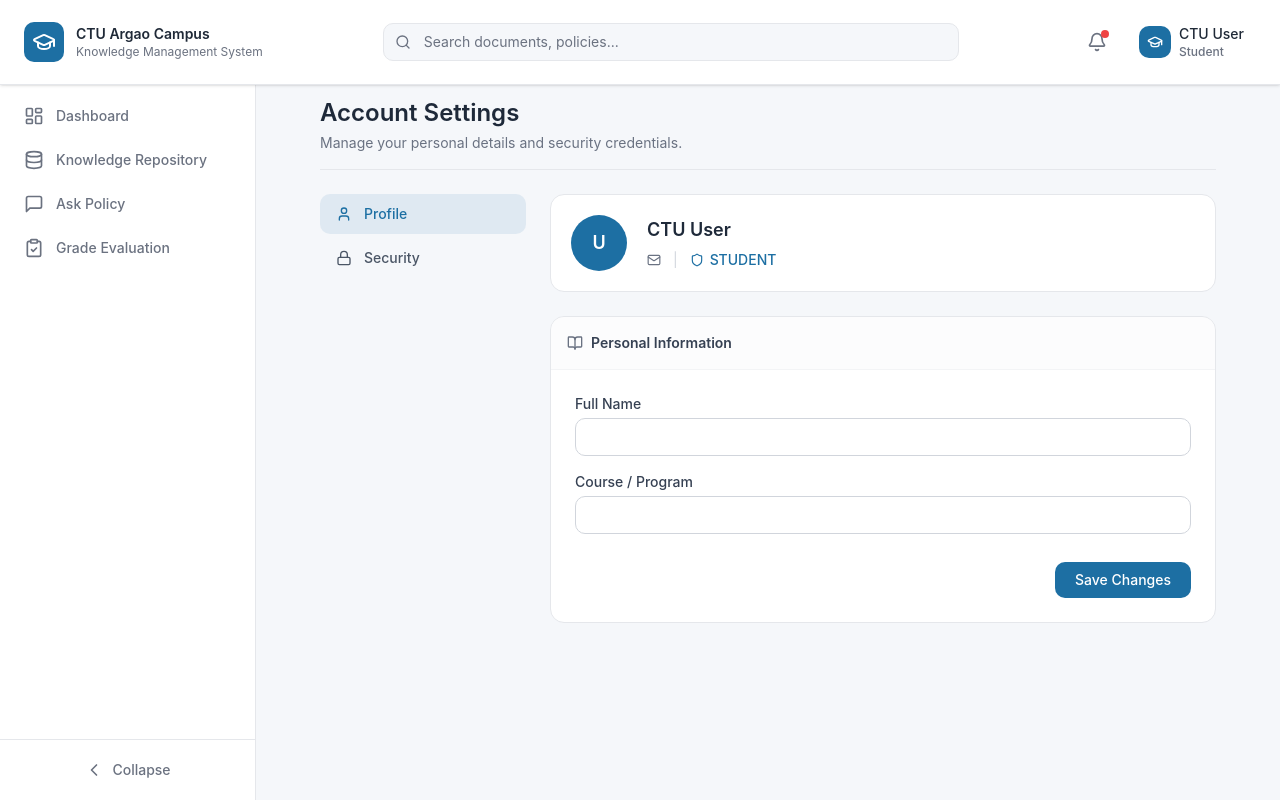
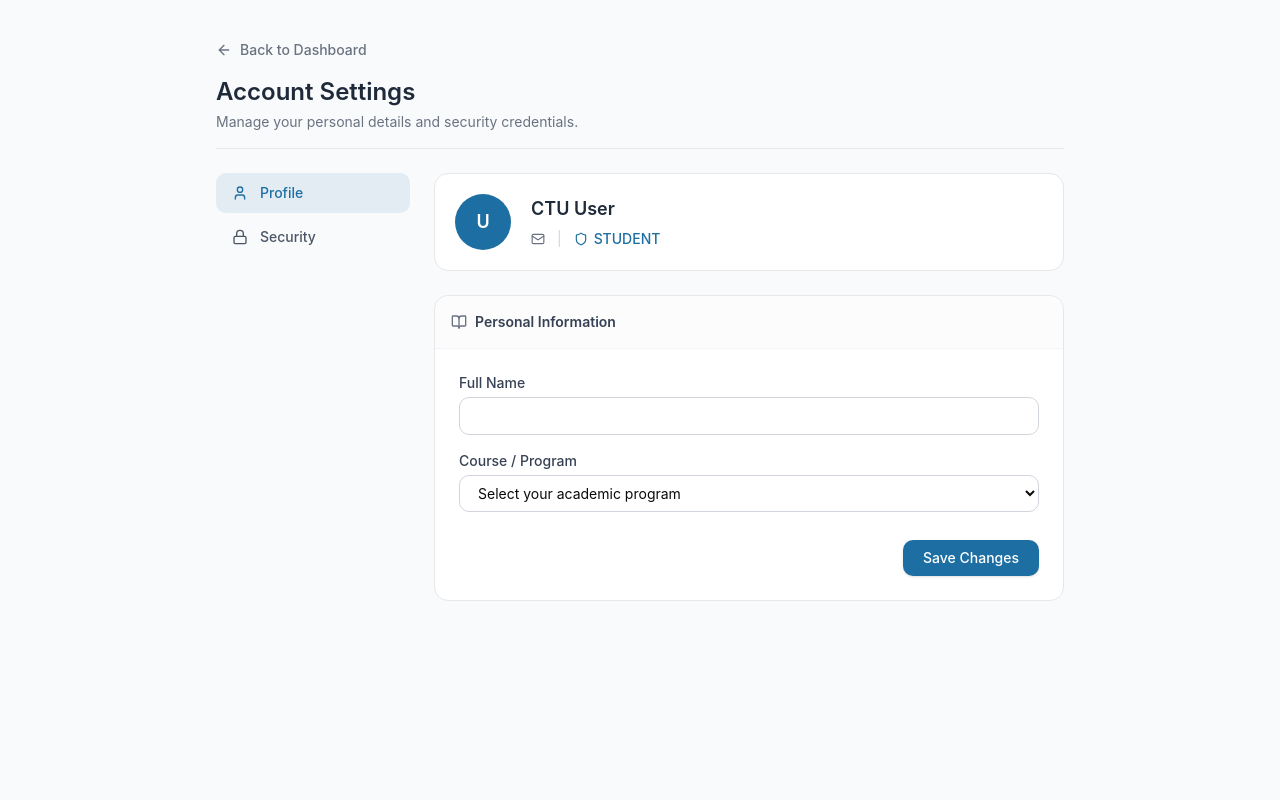
Before and after one commit to durf-nvn/rag-governance, a React (Vite) app: page /app/profile-settings in a window 1280 px wide. Built offline with nearby package versions, Linux system fonts and the light colour scheme.

Commit message:
hide sidebar when opening settings, added dropdown

```diff
--- a/src/app/pages/ProfileSettings.tsx
+++ b/src/app/pages/ProfileSettings.tsx
@@ -1,7 +1,40 @@
 import { useState, useEffect } from "react";
-import { User, Lock, Shield, CheckCircle, AlertCircle, Loader2, Mail, BookOpen, Save, LogOut } from "lucide-react";
+import { User, Lock, Shield, CheckCircle, AlertCircle, Loader2, Mail, BookOpen, Save, LogOut, ArrowLeft } from "lucide-react";
 import axios from "axios";
 import { useNavigate } from "react-router";
+
+// Structured Academic Programs
+const academicPrograms = [
+  {
+    college: "College of Education (COEd)",
+    programs: [
+      { value: "BEED", label: "Bachelor of Elementary Education" },
+      { value: "BSED_MATH", label: "BSEd major in Mathematics" },
+      { value: "BSED_ENGLISH", label: "BSEd major in English" },
+      { value: "BTLED_HE", label: "BTLEd major in Home Economics" }
+    ]
+  },
+  {
+    college: "College of Arts and Sciences (CAS)",
+    programs: [
+      { value: "AB_ELS", label: "BA in English Language Studies" },
+      { value: "AB_LIT", label: "BA in Literature" },
+      { value: "AB_PSYCH", label: "BA in Psychology" }
+    ]
+  },
+  {
+    college: "College of Technology and Engineering (COTE)",
+    programs: [
+      { value: "BSIE", label: "BS in Industrial Engineering" },
+      { value: "BSIT", label: "BS in Information Technology" },
+      { value: "BIT_AUTO", label: "BIT major in Automotive Technology" },
+      { value: "BIT_COMP", label: "BIT major in Computer Technology" },
+      { value: "BIT_DRAFT", label: "BIT major in Drafting Technology" },
+      { value: "BIT_ELEC", label: "BIT major in Electronics Technology" },
+      { value: "BIT_GARM", label: "BIT major in Garments Technology" }
+    ]
+  }
+];
 
 export function ProfileSettings() {
   const navigate = useNavigate();
@@ -11,7 +44,7 @@ export function ProfileSettings() {
   const userEmail = localStorage.getItem("userEmail") || "";
   const userRole = localStorage.getItem("userRole") || "STUDENT";
 
-  // Profile State - We now use a unified 'program' state
+  // Profile State
   const [profileData, setProfileData] = useState({
     fullName: localStorage.getItem("userName") || "",
     program: localStorage.getItem("userDepartment") || ""
@@ -87,7 +120,7 @@ export function ProfileSettings() {
         new_password: passwords.new
       });
 
-      // Trigger the success modal countdown!
+      // Trigger the success modal countdown
       setLogoutCountdown(5);
     } catch (error: any) {
       setPasswordStatus({ type: "error", msg: error.response?.data?.detail || "Incorrect current password." });
@@ -96,7 +129,18 @@ export function ProfileSettings() {
   };
 
   return (
-    <div className="max-w-4xl mx-auto space-y-6 animate-in fade-in duration-300">
+    // FIXED OVERLAY: Covers the entire screen to hide the dashboard sidebar natively
+    <div className="fixed inset-0 z-[100] bg-[#F9FAFB] overflow-y-auto w-full h-full animate-in fade-in duration-300">
+      <div className="max-w-4xl mx-auto py-10 px-6 space-y-6">
+
+        {/* BACK BUTTON */}
+        <button
+          onClick={() => navigate("/app")}
+          className="flex items-center gap-2 text-gray-500 hover:text-gray-900 transition-colors mb-4 cursor-pointer w-max"
+        >
+          <ArrowLeft className="h-4 w-4" />
+          <span className="text-sm font-medium">Back to Dashboard</span>
+        </button>
 
         {/* HEADER */}
         <div className="border-b border-gray-200 pb-4">
@@ -110,7 +154,7 @@ export function ProfileSettings() {
           <div className="md:col-span-1 space-y-1">
             <button
               onClick={() => setActiveTab("profile")}
-            className={`w-full flex items-center gap-3 px-4 py-2.5 rounded-lg transition-colors text-sm font-medium ${
+              className={`w-full flex items-center gap-3 px-4 py-2.5 rounded-lg transition-colors text-sm font-medium cursor-pointer ${
                 activeTab === "profile"
                 ? "bg-[#1D6FA3]/10 text-[#1D6FA3]"
                 : "text-gray-600 hover:bg-gray-100"
@@ -120,7 +164,7 @@ export function ProfileSettings() {
             </button>
             <button
               onClick={() => setActiveTab("security")}
-            className={`w-full flex items-center gap-3 px-4 py-2.5 rounded-lg transition-colors text-sm font-medium ${
+              className={`w-full flex items-center gap-3 px-4 py-2.5 rounded-lg transition-colors text-sm font-medium cursor-pointer ${
                 activeTab === "security"
                 ? "bg-[#1D6FA3]/10 text-[#1D6FA3]"
                 : "text-gray-600 hover:bg-gray-100"
@@ -133,7 +177,7 @@ export function ProfileSettings() {
           {/* MAIN CONTENT AREA */}
           <div className="md:col-span-3 space-y-6">
 
-          {/* PROFILE SUMMARY CARD (Flat Design) */}
+            {/* PROFILE SUMMARY CARD */}
             <div className="bg-white rounded-xl border border-gray-200 p-5 flex items-center gap-5">
               <div className="w-14 h-14 bg-[#1D6FA3] rounded-full flex items-center justify-center flex-shrink-0">
                 <span className="text-lg font-semibold text-white">{profileData.fullName.charAt(0) || "U"}</span>
@@ -179,17 +223,29 @@ export function ProfileSettings() {
                         className="w-full px-3.5 py-2 bg-white border border-gray-300 rounded-lg text-sm focus:outline-none focus:ring-1 focus:ring-[#1D6FA3] focus:border-[#1D6FA3] transition-colors"
                       />
                     </div>
+
+                    {/* DYNAMIC DROPDOWN IMPLEMENTATION */}
                     <div>
                       <label className="block text-sm font-medium text-gray-700 mb-1">
                         {userRole === "STUDENT" ? "Course / Program" : "Department"}
                       </label>
-                    <input
-                      type="text"
+                      <select
                         required
                         value={profileData.program}
                         onChange={(e) => setProfileData({...profileData, program: e.target.value})}
-                      className="w-full px-3.5 py-2 bg-white border border-gray-300 rounded-lg text-sm focus:outline-none focus:ring-1 focus:ring-[#1D6FA3] focus:border-[#1D6FA3] transition-colors"
-                    />
+                        className="w-full px-3.5 py-2 bg-white border border-gray-300 rounded-lg text-sm focus:outline-none focus:ring-1 focus:ring-[#1D6FA3] focus:border-[#1D6FA3] transition-colors cursor-pointer"
+                      >
+                        <option value="" disabled>Select your academic program</option>
+                        {academicPrograms.map((college, cIdx) => (
+                          <optgroup key={cIdx} label={college.college}>
+                            {college.programs.map((prog, pIdx) => (
+                              <option key={pIdx} value={prog.value}>
+                                {prog.label}
+                              </option>
+                            ))}
+                          </optgroup>
+                        ))}
+                      </select>
                     </div>
                   </div>
 
@@ -197,7 +253,7 @@ export function ProfileSettings() {
                     <button
                       type="submit"
                       disabled={isUpdatingProfile}
-                    className="px-5 py-2 bg-[#1D6FA3] text-white text-sm rounded-lg hover:bg-[#0B3C5D] transition-colors disabled:opacity-50 font-medium flex items-center gap-2"
+                      className="px-5 py-2 bg-[#1D6FA3] text-white text-sm rounded-lg hover:bg-[#0B3C5D] transition-colors disabled:opacity-50 font-medium flex items-center gap-2 cursor-pointer shadow-sm active:scale-95"
                     >
                       {isUpdatingProfile ? <><Loader2 className="h-4 w-4 animate-spin" /> Saving...</> : "Save Changes"}
                     </button>
@@ -257,7 +313,7 @@ export function ProfileSettings() {
                     <button
                       type="submit"
                       disabled={isUpdatingPassword || !passwords.current || !passwords.new || !passwords.confirm}
-                    className="px-5 py-2 bg-[#006837] text-white text-sm rounded-lg hover:bg-[#00542c] transition-colors disabled:opacity-50 font-medium flex items-center gap-2"
+                      className="px-5 py-2 bg-[#006837] text-white text-sm rounded-lg hover:bg-[#00542c] transition-colors disabled:opacity-50 font-medium flex items-center gap-2 cursor-pointer shadow-sm active:scale-95"
                     >
                       {isUpdatingPassword ? <><Loader2 className="h-4 w-4 animate-spin" /> Updating...</> : "Update Password"}
                     </button>
@@ -271,7 +327,7 @@ export function ProfileSettings() {
 
         {/* --- SUCCESS LOGOUT MODAL --- */}
         {logoutCountdown !== null && (
-        <div className="fixed inset-0 z-50 flex items-center justify-center bg-gray-900/40 backdrop-blur-sm animate-in fade-in">
+          <div className="fixed inset-0 z-[200] flex items-center justify-center bg-gray-900/60 backdrop-blur-sm animate-in fade-in">
             <div className="bg-white p-8 rounded-2xl shadow-xl max-w-sm w-full text-center animate-in zoom-in-95 duration-300 mx-4">
               <div className="w-16 h-16 bg-green-100 rounded-full flex items-center justify-center mx-auto mb-5">
                 <CheckCircle className="h-8 w-8 text-[#006837]" />
@@ -282,14 +338,15 @@ export function ProfileSettings() {
               </p>
               <button
                 onClick={handleForceLogout}
-              className="w-full py-2.5 bg-gray-100 text-gray-700 font-medium rounded-lg hover:bg-gray-200 transition-colors flex items-center justify-center gap-2 text-sm"
+                className="w-full py-2.5 bg-gray-100 text-gray-700 font-medium rounded-lg hover:bg-gray-200 transition-colors flex items-center justify-center gap-2 text-sm cursor-pointer"
               >
-              <LogOut className="h-4 w-4" /> Log out now
+                <LogOut className="h-4 w-4" /> Okay
               </button>
             </div>
           </div>
         )}
 
       </div>
+    </div>
   );
 }
```
Lines whose indentation alone changed are shown as unchanged.
